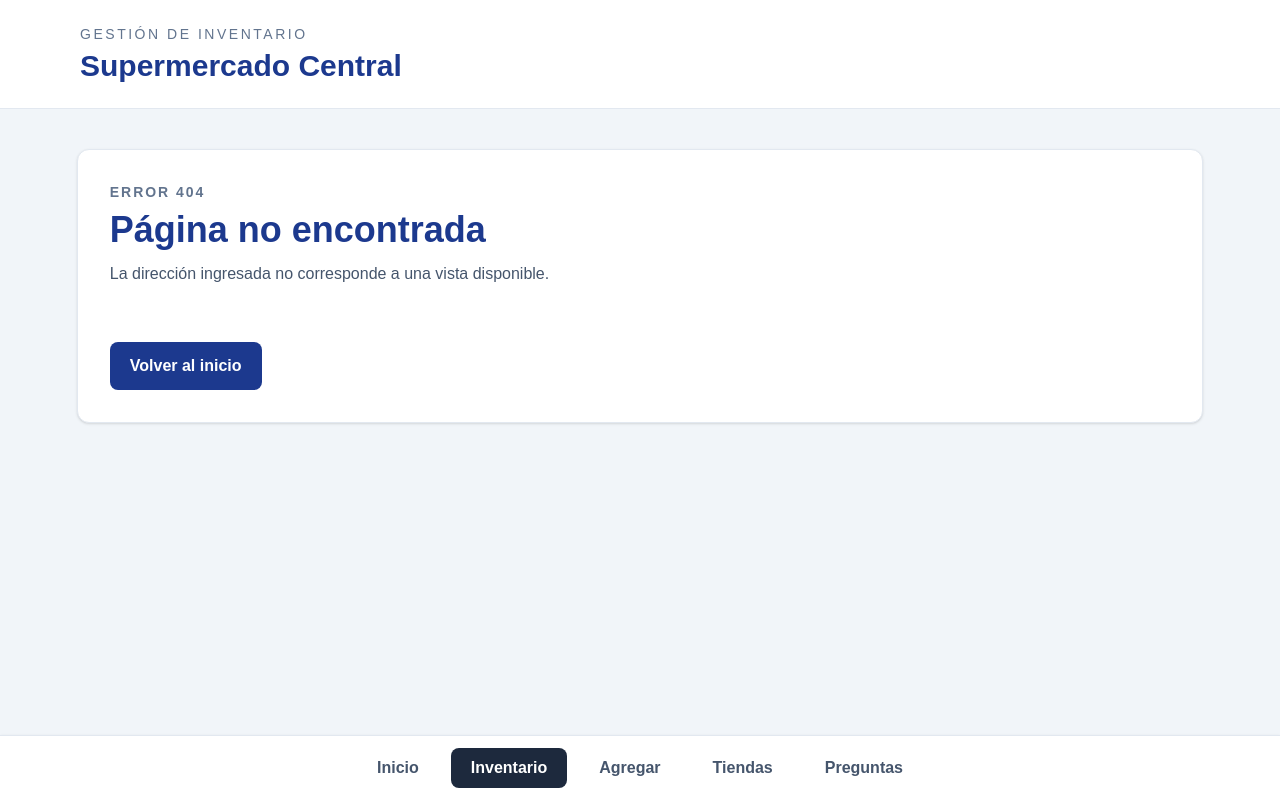
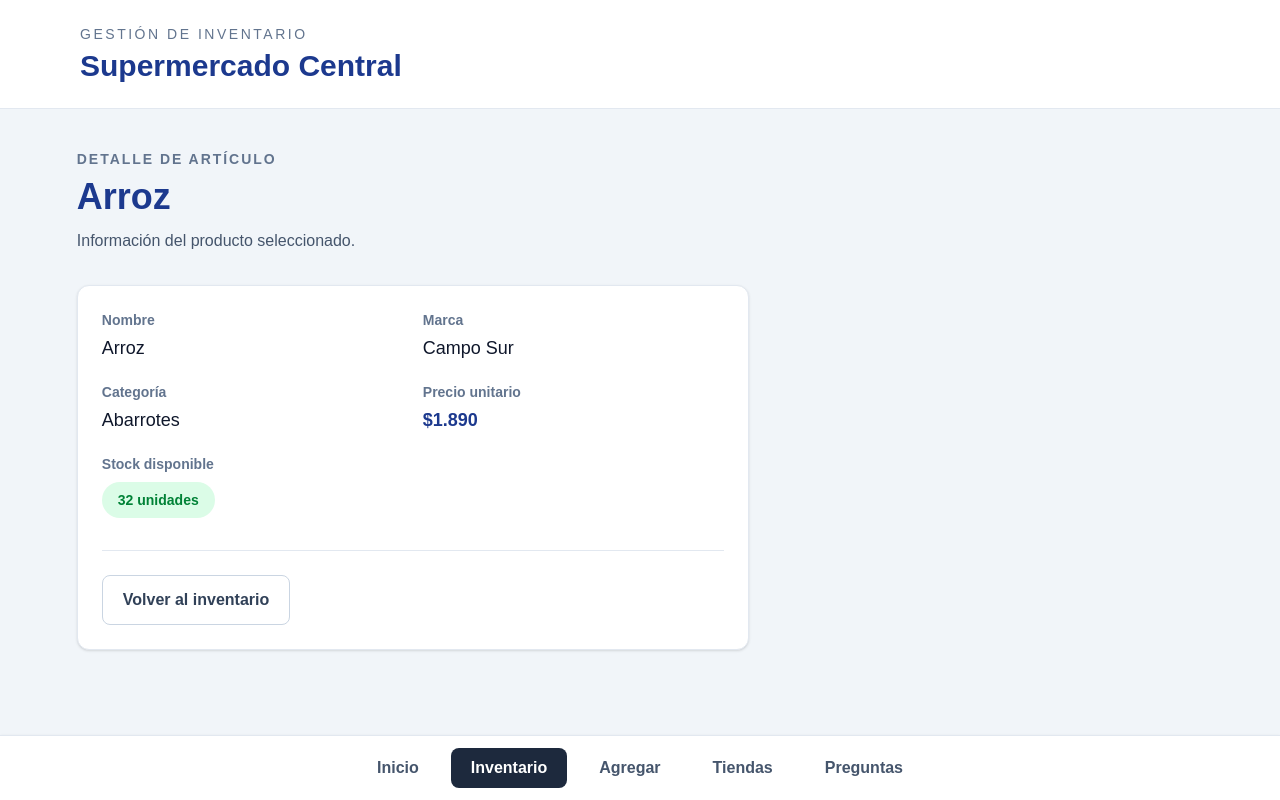
Before and after one commit to mzunigacc/frontend-II, a React (Vite) app: page /inventario/1 in a window 1280 px wide. Before the commit this address had no page. Built offline with nearby package versions, Linux system fonts and the light colour scheme.

Commit message:
Implementa detalle de productos con rutas dinámicas

```diff
--- a/src/App.jsx
+++ b/src/App.jsx
@@ -12,6 +12,7 @@ import Stores from "./pages/Stores";
 import FAQ from "./pages/FAQ";
 import AddProduct from "./pages/AddProduct";
 import Inventory from "./pages/Inventory";
+import ProductDetail from "./pages/ProductDetail";
 import NotFound from "./pages/NotFound";
 
 
@@ -23,6 +24,8 @@ function App() {
 
         <Routes>
           <Route path="/" element={<Home />} />
+
+          <Route path="/inventario/:id" element={<ProductDetail />} />
 
           <Route
             path="/inventario"
--- a/src/pages/Inventory.jsx
+++ b/src/pages/Inventory.jsx
@@ -105,7 +105,12 @@ function Inventory() {
                 className="border-t border-slate-200 hover:bg-slate-50"
               >
                 <td className="px-5 py-4 font-medium text-slate-900">
-                  {product.name}
+                  <Link
+                    to={`/inventario/${product.id}`}
+                    className="font-semibold text-blue-900 hover:underline"
+                  >
+                    {product.name}
+                  </Link>
                 </td>
 
                 <td className="px-5 py-4 text-slate-600">
--- /dev/null
+++ b/src/pages/ProductDetail.jsx
@@ -0,0 +1,103 @@
+import { Link, useParams } from "react-router";
+
+import { useInventory } from "../context/InventoryContext";
+import PageHeader from "../components/PageHeader";
+import StockBadge from "../components/StockBadge";
+
+function ProductDetail() {
+  const { id } = useParams();
+  const { products } = useInventory();
+
+  const product = products.find(
+    (item) => String(item.id) === id
+  );
+
+  if (!product) {
+    return (
+      <main className="mx-auto w-[88%] max-w-6xl py-10">
+        <PageHeader
+          eyebrow="Producto no encontrado"
+          title="Artículo no disponible"
+          description="El artículo solicitado no existe en el inventario."
+        />
+
+        <Link
+          to="/inventario"
+          className="inline-block rounded-lg bg-blue-900 px-5 py-3 font-semibold text-white hover:bg-blue-800"
+        >
+          Volver al inventario
+        </Link>
+      </main>
+    );
+  }
+
+  return (
+    <main className="mx-auto w-[88%] max-w-6xl py-10">
+      <PageHeader
+        eyebrow="Detalle de artículo"
+        title={product.name}
+        description="Información del producto seleccionado."
+      />
+
+      <section className="max-w-2xl rounded-xl border border-slate-200 bg-white p-6 shadow-sm">
+        <dl className="grid gap-5 sm:grid-cols-2">
+          <div>
+            <dt className="text-sm font-semibold text-slate-500">
+              Nombre
+            </dt>
+            <dd className="mt-1 text-lg text-slate-900">
+              {product.name}
+            </dd>
+          </div>
+
+          <div>
+            <dt className="text-sm font-semibold text-slate-500">
+              Marca
+            </dt>
+            <dd className="mt-1 text-lg text-slate-900">
+              {product.brand}
+            </dd>
+          </div>
+
+          <div>
+            <dt className="text-sm font-semibold text-slate-500">
+              Categoría
+            </dt>
+            <dd className="mt-1 text-lg text-slate-900">
+              {product.type}
+            </dd>
+          </div>
+
+          <div>
+            <dt className="text-sm font-semibold text-slate-500">
+              Precio unitario
+            </dt>
+            <dd className="mt-1 text-lg font-bold text-blue-900">
+              ${product.price.toLocaleString("es-CL")}
+            </dd>
+          </div>
+
+          <div>
+            <dt className="mb-2 text-sm font-semibold text-slate-500">
+              Stock disponible
+            </dt>
+            <dd>
+              <StockBadge stock={product.stock} />
+            </dd>
+          </div>
+        </dl>
+
+        <div className="mt-8 border-t border-slate-200 pt-6">
+          <Link
+            to="/inventario"
+            className="inline-block rounded-lg border border-slate-300 px-5 py-3 font-semibold text-slate-700 hover:bg-slate-50"
+          >
+            Volver al inventario
+          </Link>
+        </div>
+      </section>
+    </main>
+  );
+}
+
+export default ProductDetail;
```
